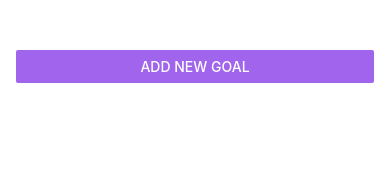
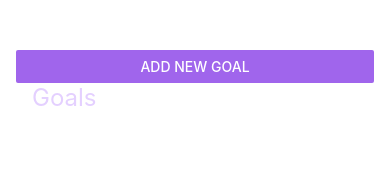
Before and after one commit to BartugKaan/GoalsApp, a React Native app: screen / in a window 390 px wide. Shown: the top 173 px of the page. Built offline with nearby package versions, Linux system fonts and the light colour scheme.

Commit message:
Add goal list title to App.js

```diff
--- a/App.js
+++ b/App.js
@@ -1,5 +1,5 @@
 import { useState } from 'react'
-import { StyleSheet, View, FlatList, Button } from 'react-native'
+import { StyleSheet, View, FlatList, Button, Text } from 'react-native'
 import { StatusBar } from 'expo-status-bar'
 
 import GoalItem from './components/GoalItem'
@@ -48,6 +48,7 @@ export default function App() {
           visible={modalIsVisible}
         />
         <View style={styles.goalsContainer}>
+          <Text style={styles.goalListTitle}>Goals</Text>
           <FlatList
             data={goals}
             renderItem={(itemData) => {
@@ -78,4 +79,9 @@ const styles = StyleSheet.create({
   goalsContainer: {
     flex: 5,
   },
+  goalListTitle: {
+    fontSize: 24,
+    paddingHorizontal: 16,
+    color: '#e4d0ff',
+  },
 })
```
